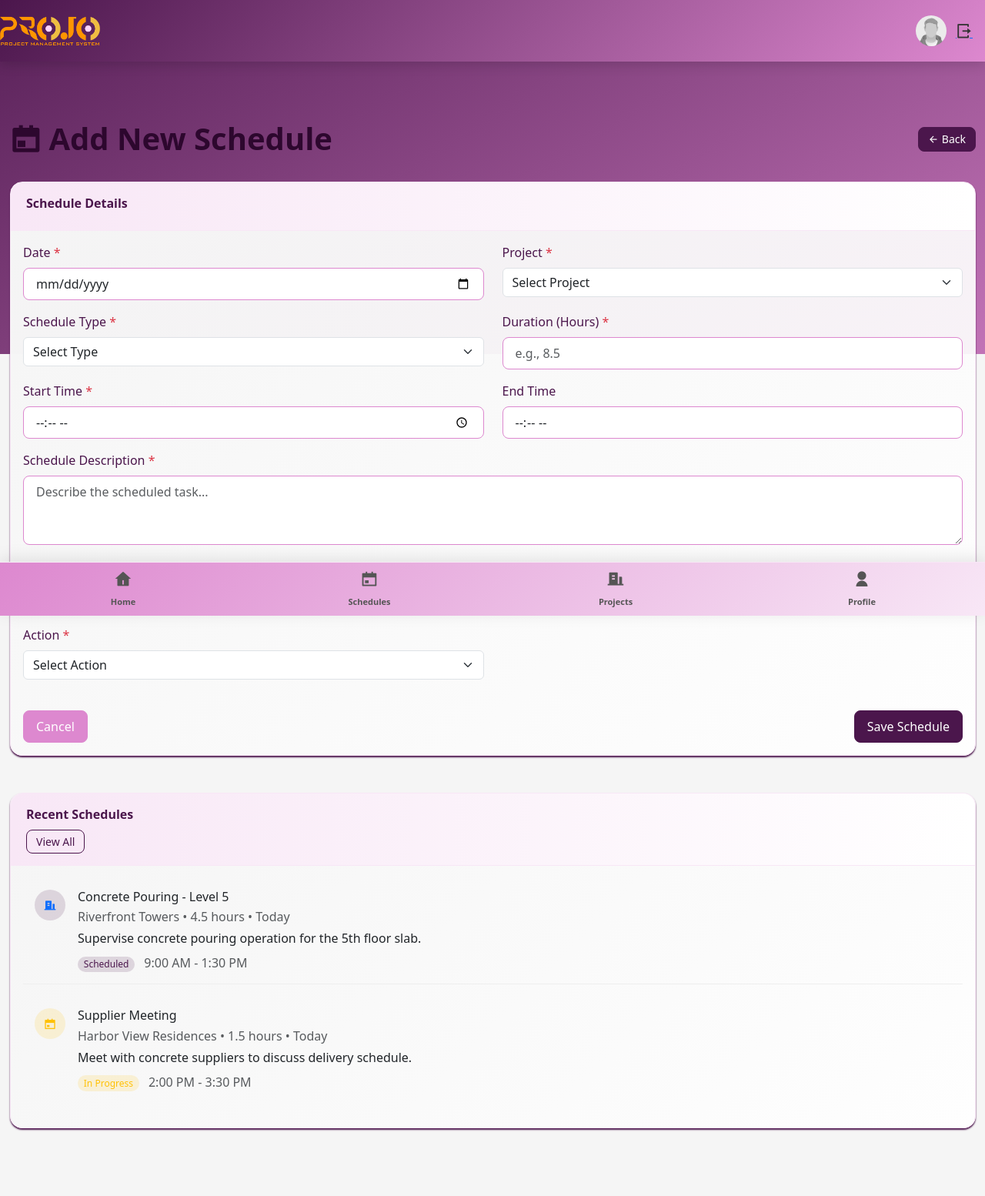
After one commit to geosysmobiapps/pms, a Django app: page /staff/log-schedule/ in a window 1280 px wide. The commit adds this page. Shown: the whole page at 77% size. Run offline with Django 5.2, Linux system fonts and the light colour scheme; some libraries are stand-ins or nearby versions.

Commit message:
Staff and login Changes

```diff
--- a/staff/urls.py
+++ b/staff/urls.py
@@ -6,8 +6,8 @@ app_name = 'staff'
 
 urlpatterns = [
     path('dashboard/', DashboardView.as_view(), name='dashboard'),
-    path('activities/', ActivitiesView.as_view(), name='activities'),
-    path('log-activity/', LogActivityView.as_view(), name='log_activity'),
+    path('schedule/', ScheduleView.as_view(), name='schedule'),
+    path('log-schedule/', LogScheduleView.as_view(), name='log_schedule'),
     path('projects/', ProjectsView.as_view(), name='projects'),
     path('all-projects/', AllProjectsView.as_view(), name='all_projects'),
     path('project/<int:project_id>/', ProjectDetailView.as_view(), name='project_detail'),
--- a/staff/views.py
+++ b/staff/views.py
@@ -10,14 +10,14 @@ class DashboardView(View):
     def get(self, request, *args, **kwargs):
         return render(request, self.template_name)
 
-class ActivitiesView(View):
-    template_name = "staff/activities.html"
+class ScheduleView(View):
+    template_name = "staff/schedule.html"
 
     def get(self, request, *args, **kwargs):
         return render(request, self.template_name)
 
-class LogActivityView(View):
-    template_name = "staff/log_activity.html"
+class LogScheduleView(View):
+    template_name = "staff/log_schedule.html"
 
     def get(self, request, *args, **kwargs):
         return render(request, self.template_name)
--- a/static/styles/staff_style.css
+++ b/static/styles/staff_style.css
@@ -17,12 +17,9 @@ body {
     left: 0;
     right: 0;
     z-index: 1000;
-    height: 80px; /* header bar height */
+    height: 80px;
     background: linear-gradient(135deg, var(--dark-accent) 0%, var(--medium-accent) 100%);
-    display: flex;
-    align-items: center;
     box-shadow: 0 4px 15px rgba(0,0,0,0.15);
-    border-block-end:none !important;
 }
 
 /* Curve background directly under fixed header */
@@ -48,27 +45,44 @@ body {
 
 
 .brand-logo {
-    width: 150px;
-    height: 75px;
-    object-fit: contain;
-    filter: brightness(0) invert(1);
+    width: 130px !important;
+    height: 40px !important;
+
+
+}
+/* The container handles the left/right spacing */
+.main-header-container {
+    height: 80px;                   /* match header height */
+    display: flex;
+    align-items: center;
+    justify-content: space-between; /* <-- this does the real work */
+    padding-inline: 16px;           /* or use Bootstrap's px classes */
+}
+.header-content-right {
+    display: flex;
+    align-items: center;
+    gap: 12px;
+    /* ❌ remove margin-left:auto and justify-content:flex-end */
+}
+
+.brand-logo {
+    width: 130px !important;
+    height: 40px !important;
 }
 
 .user-avatar {
-    width: 52px;
-    height: 52px;
+    width: 40px;
+    height: 40px;
     border-radius: 50%;
-    border: 2px solid #fff;
     object-fit: cover;
-    box-shadow: 0 4px 10px rgba(0,0,0,0.25);
 }
 
-.logout-icon {
-    color: #4B164C;
-    font-size: 1.6rem;
-    margin-left: 5px;
-    transition: all 0.3s ease;
+.logout-icon i {
+    font-size: 22px;
+    color: #333;
+    transition: all 0.2s;
 }
+
 .logout-icon:hover {
     color: var(--light-accent);
     transform: translateY(-2px);
@@ -89,15 +103,15 @@ body {
     z-index: 5;
 }
 /* ✅ Default (mobile & small screens) */
-.main-header-container .header-content-right {
-    padding-inline-start: 268px !important;
+.main-header-container  {
+    padding-inline-start: 13px !important;
     gap: 9px;
 }
 
 /* ✅ Desktop override */
 @media (min-width: 992px) {  /* or whatever breakpoint you use */
-    .main-header-container .header-content-right {
-        padding-inline-start: 66rem !important;
+    .main-header-container {
+        padding-inline-start: 0rem !important;
     }
 }
 
@@ -160,6 +174,7 @@ body {
     border: 1px solid var(--light-accent);
     margin-bottom: 1.5rem;
     box-shadow: 0 2px 2px var(--dark-accent);
+    min-height: 140px;
 }
 
 .card.custom-card:hover {
@@ -398,9 +413,7 @@ body {
         color: #4B164C;
     }
 
-    .header-content-right {
-        gap: 15px;
-    }
+
 
     .profile-card-image {
         width: 80px;
--- a/templates/staff/base.html
+++ b/templates/staff/base.html
@@ -40,31 +40,27 @@
 <body>
     <div class="page">
       <!-- Fixed Top Header -->
-<header class="app-header" id="header">
-    <div class="main-header-container container-fluid">
-        <div class="d-flex justify-content-between align-items-center">
-            <!-- Logo -->
+<header class="app-header">
+    <div class="main-header-container container-fluid d-flex align-items-center justify-content-between">
+
+        <!-- Left Logo -->
         <div class="header-content-left">
             <a href="{% url 'staff:dashboard' %}">
-                    <img src="{% static 'assets/images/brand-logos/LOGO.png' %}" alt="logo" class="brand-logo">
+                <img src="{% static 'images/LOGO.png' %}" alt="logo" class="brand-logo">
             </a>
         </div>
 
-            <!-- User Menu -->
+        <!-- Right Menu -->
         <div class="header-content-right">
             <img src="{% static 'images/user.jpg' %}" alt="User" class="user-avatar">
-
-                <a href="#" class="notification-icon">
-                    <i class="ri-notification-3-line"></i>
-                </a>
-
-                <a href="#" class="logout-icon">
+            <a href="{% url 'accounts:login' %}" class="logout-icon">
                 <i class="ri-logout-box-r-line"></i>
             </a>
         </div>
-        </div>
+
     </div>
 </header>
+
 
 <!-- U-Shaped Gradient Background -->
 <div class="header-shape"></div>
@@ -83,10 +79,10 @@
                 <p>Home</p>
             </div>
 
-            <div class="footer-item {% if request.resolver_match.url_name == 'activities' %}active{% endif %}"
-                 onclick="location.href='{% url 'staff:activities' %}'">
+            <div class="footer-item {% if request.resolver_match.url_name == 'schedule' %}active{% endif %}"
+                 onclick="location.href='{% url 'staff:schedule' %}'">
                 <i class="ri-calendar-event-fill"></i>
-                <p>Activities</p>
+                <p>Schedules</p>
             </div>
 
             <div class="footer-item {% if request.resolver_match.url_name == 'projects' %}active{% endif %}"
--- /dev/null
+++ b/templates/staff/log_schedule.html
@@ -0,0 +1,244 @@
+{% extends 'staff/base.html' %}
+{% load static %}
+
+{% block content %}
+<div class="container-fluid">
+    <!-- Page Header -->
+    <div class="my-3 page-header-breadcrumb d-flex align-items-center justify-content-between">
+        <h1 class="page-title fw-bold fs-18 mb-0 txt-dark">
+            <span><i class="ri-calendar-event-fill"></i> Add New Schedule</span>
+        </h1>
+        <a href="{% url 'staff:schedule' %}" class="btn btn-sm btn-primary">
+            <i class="ri-arrow-left-line me-1"></i>Back
+        </a>
+    </div>
+
+    <!-- Schedule Entry Form -->
+    <div class="row">
+        <div class="col-xxl-8 mx-auto">
+            <div class="card custom-card">
+                <div class="card-header">
+                    <div class="card-title">Schedule Details</div>
+                </div>
+                <div class="card-body">
+                    <form method="post" id="scheduleForm">
+                        {% csrf_token %}
+                        <div class="row">
+                            <div class="col-md-6">
+                                <div class="mb-3">
+                                    <label class="form-label">Date <span class="text-danger">*</span></label>
+                                    <input type="date" class="form-control" name="schedule_date" required value="{{ today|date:'Y-m-d' }}">
+                                </div>
+                            </div>
+                            <div class="col-md-6">
+                                <div class="mb-3">
+                                    <label class="form-label">Project <span class="text-danger">*</span></label>
+                                    <select class="form-select" name="project" required>
+                                        <option value="">Select Project</option>
+                                        <option value="riverfront">Riverfront Towers</option>
+                                        <option value="harbor">Harbor View Residences</option>
+                                        <option value="westside">Westside Commercial</option>
+                                        <option value="parkview">Parkview Hospital</option>
+                                    </select>
+                                </div>
+                            </div>
+                            <div class="col-md-6">
+                                <div class="mb-3">
+                                    <label class="form-label">Schedule Type <span class="text-danger">*</span></label>
+                                    <select class="form-select" name="schedule_type" required>
+                                        <option value="">Select Type</option>
+                                        <option value="site_work">Site Work</option>
+                                        <option value="meeting">Meetings</option>
+                                        <option value="inspection">Inspections</option>
+                                        <option value="documentation">Documentation</option>
+                                        <option value="travel">Travel</option>
+                                        <option value="material">Material Purchase</option>
+                                        <option value="equipment">Equipment Rental</option>
+                                    </select>
+                                </div>
+                            </div>
+                            <div class="col-md-6">
+                                <div class="mb-3">
+                                    <label class="form-label">Duration (Hours) <span class="text-danger">*</span></label>
+                                    <input type="number" class="form-control" name="hours" step="0.5" min="0.5" max="24" required placeholder="e.g., 8.5">
+                                </div>
+                            </div>
+                            <div class="col-md-6">
+                                <div class="mb-3">
+                                    <label class="form-label">Start Time <span class="text-danger">*</span></label>
+                                    <input type="time" class="form-control" name="start_time" required>
+                                </div>
+                            </div>
+                            <div class="col-md-6">
+                                <div class="mb-3">
+                                    <label class="form-label">End Time</label>
+                                    <input type="time" class="form-control" name="end_time" readonly>
+                                </div>
+                            </div>
+                            <div class="col-12">
+                                <div class="mb-3">
+                                    <label class="form-label">Schedule Description <span class="text-danger">*</span></label>
+                                    <textarea class="form-control" name="description" rows="3" placeholder="Describe the scheduled task..." required></textarea>
+                                </div>
+                            </div>
+                        </div>
+
+                        <hr class="my-4">
+
+                        <div class="row">
+                            <div class="col-12">
+                                <h5 class="mb-3">Schedule Actions</h5>
+                            </div>
+                            <div class="col-md-6">
+                                <div class="mb-3">
+                                    <label class="form-label">Action <span class="text-danger">*</span></label>
+                                    <select class="form-select" name="action" required>
+                                        <option value="">Select Action</option>
+                                        <option value="schedule">Schedule</option>
+                                        <option value="transfer">Transfer</option>
+                                        <option value="pause">Pause</option>
+                                        <option value="resume">Resume</option>
+                                        <option value="complete">Complete</option>
+                                    </select>
+                                </div>
+                            </div>
+                            <div class="col-md-6" id="transferToField" style="display: none;">
+                                <div class="mb-3">
+                                    <label class="form-label">Transfer To</label>
+                                    <select class="form-select" name="transfer_to">
+                                        <option value="">Select Staff</option>
+                                        <option value="manager">Project Manager</option>
+                                        <option value="supervisor">Site Supervisor</option>
+                                        <option value="engineer">Structural Engineer</option>
+                                        <option value="assistant">Assistant</option>
+                                    </select>
+                                </div>
+                            </div>
+                            <div class="col-12" id="reasonField" style="display: none;">
+                                <div class="mb-3">
+                                    <label class="form-label">Reason</label>
+                                    <textarea class="form-control" name="reason" rows="2" placeholder="Provide reason for action..."></textarea>
+                                </div>
+                            </div>
+                        </div>
+
+                        <div class="d-flex justify-content-between mt-4">
+                            <a href="{% url 'staff:schedule' %}" class="btn btn-secondary">Cancel</a>
+                            <button type="submit" class="btn btn-primary">Save Schedule</button>
+                        </div>
+                    </form>
+                </div>
+            </div>
+        </div>
+    </div>
+
+    <!-- Recent Schedules Preview -->
+    <div class="row mt-4">
+        <div class="col-xxl-8 mx-auto">
+            <div class="card custom-card">
+                <div class="card-header justify-content-between">
+                    <div class="card-title">Recent Schedules</div>
+                    <a href="{% url 'staff:schedule' %}" class="btn btn-sm btn-outline-primary">View All</a>
+                </div>
+                <div class="card-body">
+                    <div class="schedules-preview">
+                        <div class="d-flex mb-3">
+                            <div class="avatar avatar-sm bg-primary-transparent rounded-circle flex-shrink-0 me-3">
+                                <i class="ri-building-fill text-primary"></i>
+                            </div>
+                            <div class="flex-grow-1">
+                                <h6 class="mb-1">Concrete Pouring - Level 5</h6>
+                                <p class="text-muted mb-1">Riverfront Towers • 4.5 hours • Today</p>
+                                <p class="mb-0">Supervise concrete pouring operation for the 5th floor slab.</p>
+                                <div class="mt-2">
+                                    <span class="badge bg-primary-transparent me-2">Scheduled</span>
+                                    <span class="text-muted fs-12">9:00 AM - 1:30 PM</span>
+                                </div>
+                            </div>
+                        </div>
+
+                        <div class="d-flex mb-3">
+                            <div class="avatar avatar-sm bg-warning-transparent rounded-circle flex-shrink-0 me-3">
+                                <i class="ri-calendar-event-fill text-warning"></i>
+                            </div>
+                            <div class="flex-grow-1">
+                                <h6 class="mb-1">Supplier Meeting</h6>
+                                <p class="text-muted mb-1">Harbor View Residences • 1.5 hours • Today</p>
+                                <p class="mb-0">Meet with concrete suppliers to discuss delivery schedule.</p>
+                                <div class="mt-2">
+                                    <span class="badge bg-warning-transparent me-2">In Progress</span>
+                                    <span class="text-muted fs-12">2:00 PM - 3:30 PM</span>
+                                </div>
+                            </div>
+                        </div>
+                    </div>
+                </div>
+            </div>
+        </div>
+    </div>
+</div>
+
+<script>
+    document.addEventListener('DOMContentLoaded', function() {
+        // Show/hide fields based on action selection
+        const actionSelect = document.querySelector('select[name="action"]');
+        const transferToField = document.getElementById('transferToField');
+        const reasonField = document.getElementById('reasonField');
+
+        actionSelect.addEventListener('change', function() {
+            if (this.value === 'transfer') {
+                transferToField.style.display = 'block';
+                reasonField.style.display = 'block';
+            } else if (this.value === 'pause' || this.value === 'resume') {
+                transferToField.style.display = 'none';
+                reasonField.style.display = 'block';
+            } else {
+                transferToField.style.display = 'none';
+                reasonField.style.display = 'none';
+            }
+        });
+
+        // Calculate end time based on start time and duration
+        const startTimeInput = document.querySelector('input[name="start_time"]');
+        const hoursInput = document.querySelector('input[name="hours"]');
+        const endTimeInput = document.querySelector('input[name="end_time"]');
+
+        function calculateEndTime() {
+            if (startTimeInput.value && hoursInput.value) {
+                const startTime = new Date(`2000-01-01T${startTimeInput.value}`);
+                const duration = parseFloat(hoursInput.value) * 60 * 60 * 1000; // Convert hours to milliseconds
+                const endTime = new Date(startTime.getTime() + duration);
+
+                // Format to HH:MM
+                const hours = endTime.getHours().toString().padStart(2, '0');
+                const minutes = endTime.getMinutes().toString().padStart(2, '0');
+
+                endTimeInput.value = `${hours}:${minutes}`;
+            }
+        }
+
+        startTimeInput.addEventListener('change', calculateEndTime);
+        hoursInput.addEventListener('input', calculateEndTime);
+    });
+</script>
+
+<style>
+    .schedules-preview .d-flex {
+        padding: 15px;
+        border-bottom: 1px solid #eee;
+    }
+
+    .schedules-preview .d-flex:last-child {
+        border-bottom: none;
+    }
+
+    .avatar-sm {
+        width: 40px;
+        height: 40px;
+        display: flex;
+        align-items: center;
+        justify-content: center;
+        border-radius: 50%;
+    }
+</style>
+{% endblock %}
```
Also changed, not shown: accounts/views.py (+13 -1 lines), templates/accounts/login.html (+8 -8 lines), templates/staff/log_activity.html (deleted, +0 -188 lines), templates/staff/schedule.html (renamed from templates/staff/activities.html, +56 -54 lines), templates/staff/staff_dashboard.html (+10 -10 lines), static/images/LOGO.png (added). Lines whose indentation alone changed are shown as unchanged.
